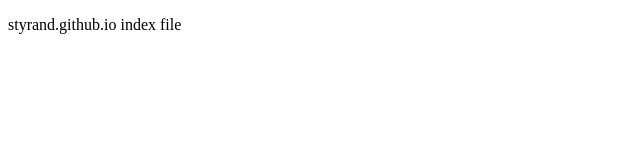
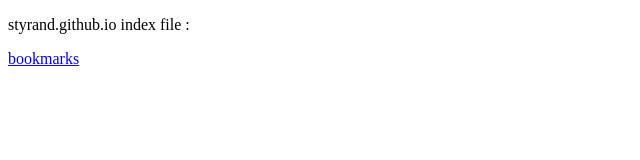
Before and after one commit to styrand/styrand.github.io, a plain HTML site: page index.html in a window 1280 px wide. Shown: the full height of the page, 0-640 px from the left. Drawn offline with Linux system fonts and the light colour scheme.

Commit message:
Update index.html

```diff
--- a/index.html
+++ b/index.html
@@ -4,6 +4,7 @@
     <title>styrand.github.io</title>
   </head>
   <body>
-    <p>styrand.github.io index file</p>
+    <p>styrand.github.io index file : </p>
+    <p><a href="bookmarks.html">bookmarks</a></p>
   </body>
 </html>
```
